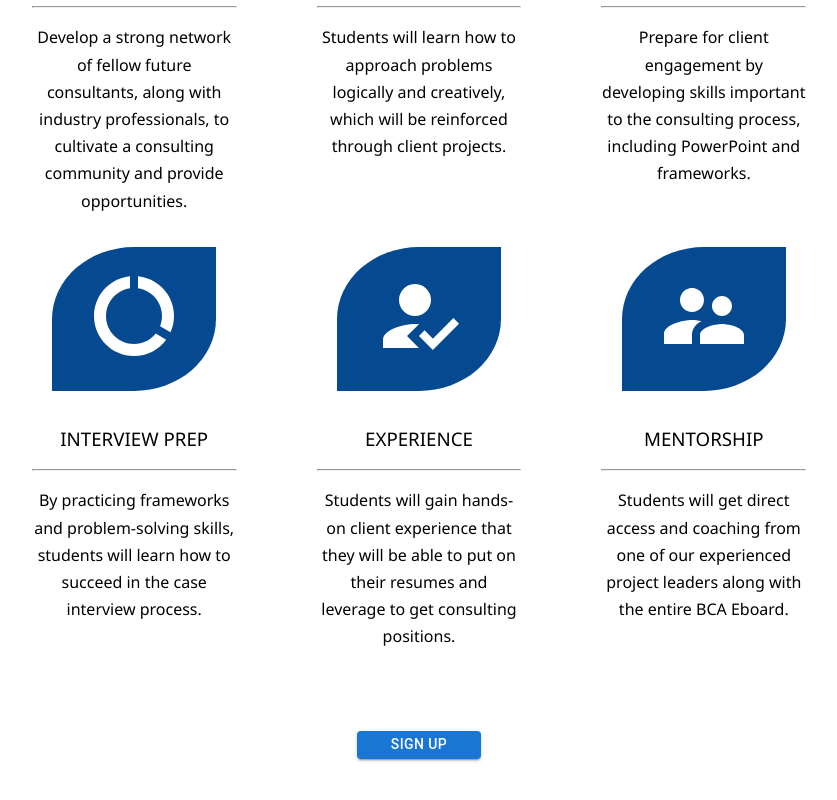
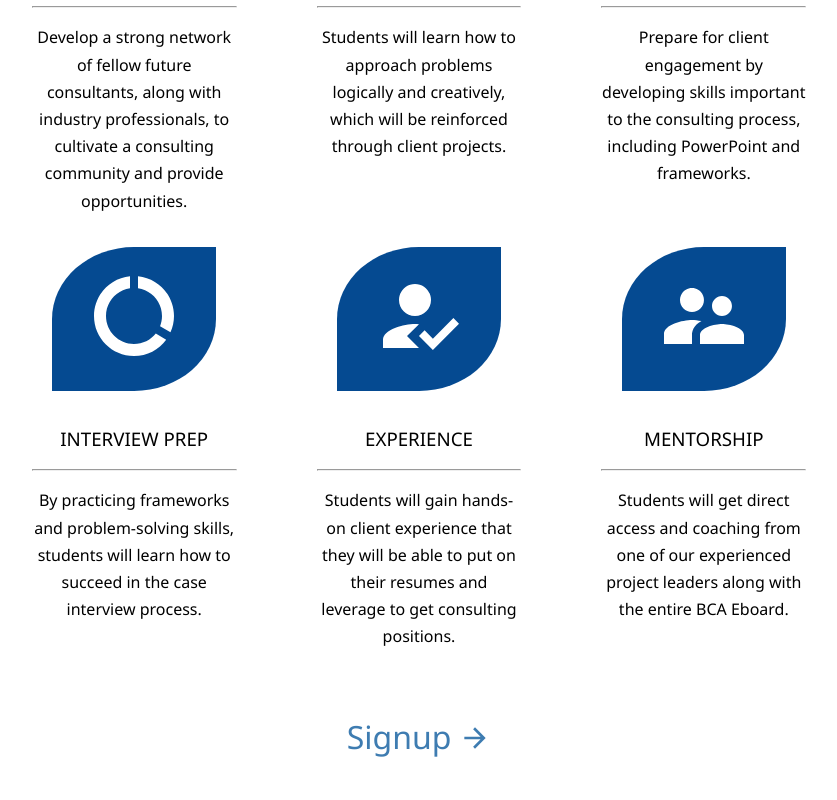
Before and after one commit to thudsonbu/bca, a Next.js app: page /bootcamp in a window 1280 px wide. Shown: the part 1232-2032 px from the top of the page, without its empty margins (221-1058 px from the left). Built offline with nearby package versions, Linux system fonts and the light colour scheme.

Commit message:
fix(styles): fix css overflow and mui button styling issues

```diff
--- a/components/layout/layout.module.scss
+++ b/components/layout/layout.module.scss
@@ -4,6 +4,7 @@
 .layout {
   width: 100%;
   background: $white;
+  overflow: hidden;
 
   @media( max-width: $mobile-width ) {
     height: calc( 100% + $mobile-footer-height );
--- a/pages/bootcamp.js
+++ b/pages/bootcamp.js
@@ -3,8 +3,7 @@ import GroupTitle     from "../components/group-title/group-title";
 import ImageStatement from "../components/image-statement/image-statement";
 import InfoLeaf       from "../components/info-leaf/info-leaf";
 import CardGrid       from "../components/card-grid/card-grid";
-
-import Button from "@mui/material/Button";
+import ArrowLink      from "../components/arrow-link/arrow-link";
 
 import GroupAddIcon          from "@mui/icons-material/GroupAdd";
 import BuildIcon             from "@mui/icons-material/Build";
@@ -15,6 +14,7 @@ import SuperVisorAccountIcon from "@mui/icons-material/SupervisorAccount";
 
 import layout_styles   from "../styles/layouts.module.scss";
 import bootcamp_styles from "../styles/bootcamp.module.scss";
+
 
 const Bootcamp = () => {
   return (
@@ -79,13 +79,13 @@ const Bootcamp = () => {
           />
         </CardGrid>
       </div>
-      <div className={layout_styles.container + ' ' + layout_styles.section}>
-        <Button
-          className={bootcamp_styles.signup_button}
-          variant="contained"
+      <div className={bootcamp_styles.signup_container}>
+        <ArrowLink
+          href={"/bootcamp"}
+          size={"large"}
         >
-          Sign Up
-        </Button>
+          Signup
+        </ArrowLink>
       </div>
     </>
   );
--- a/pages/freshman.js
+++ b/pages/freshman.js
@@ -5,7 +5,6 @@ import Statement  from "../components/statement/statement";
 import ArrowLink  from "../components/arrow-link/arrow-link";
 
 import freshman_styles from "../styles/freshman.module.scss";
-import layout_styles   from "../styles/layouts.module.scss";
 
 const Freshman = () => {
   return (
@@ -58,7 +57,6 @@ const Freshman = () => {
           },
         ]}
       />
-      <div className={layout_styles.section}>
       <div className={freshman_styles.signup_container}>
         <ArrowLink
           href={"/bootcamp"}
@@ -67,7 +65,6 @@ const Freshman = () => {
           Signup
         </ArrowLink>
       </div>
-      </div>
     </>
   );
 };
--- a/styles/associates.module.scss
+++ b/styles/associates.module.scss
@@ -1,9 +1,10 @@
 @import "./colors.module.scss";
 
-.signup_button {
-  margin-top: 1.5em;
-  width: 8.8em;
-  height: 2em;
-  background-color: $blue-dark;
-  font-size: 2em;
+.signup_container {
+  width: 100%;
+  display: flex;
+  justify-content: center;
+  align-items: flex-end;
+  padding-bottom: 2em;
+  padding-top: 5em;
 }
--- a/styles/bootcamp.module.scss
+++ b/styles/bootcamp.module.scss
@@ -1,10 +1,9 @@
 @import "./colors.module.scss";
 
-.signup_button {
-  margin-top: 1em;
-  margin-bottom: 1em;
-  width: 8.8em;
-  height: 2em;
-  background-color: $blue-dark;
-  font-size: 2em;
+.signup_container {
+  width: 100%;
+  display: flex;
+  justify-content: center;
+  align-items: flex-end;
+  padding-bottom: 5em;
 }
--- a/styles/freshman.module.scss
+++ b/styles/freshman.module.scss
@@ -4,4 +4,6 @@
   display: flex;
   justify-content: center;
   align-items: flex-end;
+  padding-bottom: 5em;
+  padding-top: 3em;
 }
```
Also changed, not shown: pages/associates.js (+7 -8 lines). Lines whose indentation alone changed are shown as unchanged.
